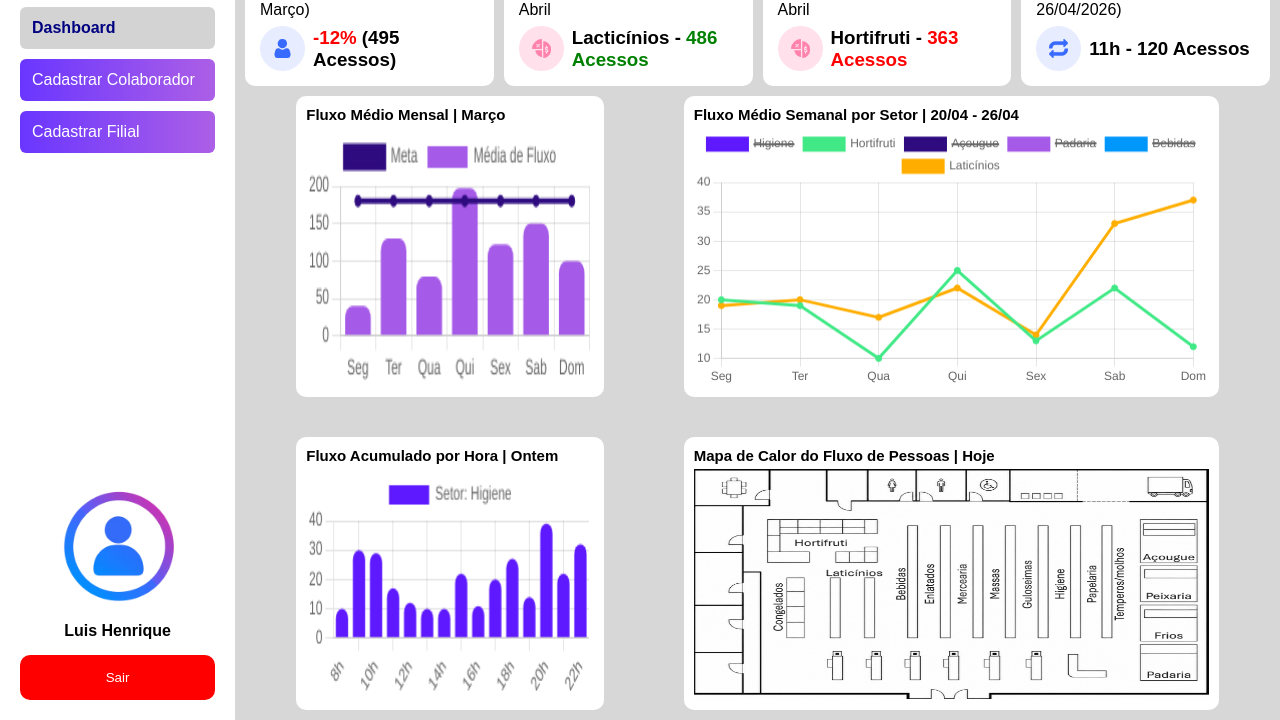
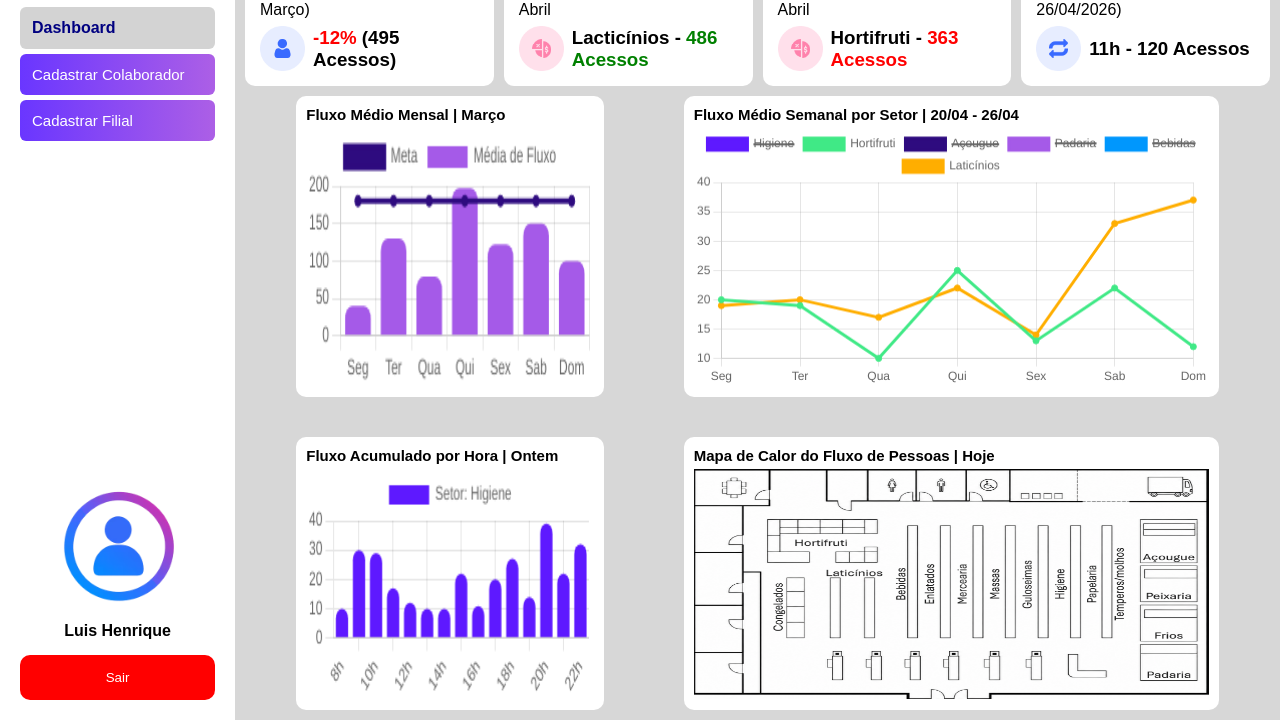
Before and after one commit to LucasA2002/projeto-loxen-grupo03, a website: page public/Dashboard.html in a window 1280 px wide. Shown: the part 80-800 px from the top of the page. Drawn offline with nearby package versions, Linux system fonts and the light colour scheme; a script that the page names is missing.

Commit message:
Ajustes nos botões da dashboard especifica

```diff
--- a/public/Dashboard.html
+++ b/public/Dashboard.html
@@ -17,11 +17,11 @@
 <body>
     <div class="sidebar">
         <img class="logo" src="assets/icon/logo.png" alt="Logo">
-        <ul class="menu">
-            <li class="agora">Dashboard</li>
-            <li><a href="cadastro_usuario.html">Cadastrar Colaborador</a></li>
-            <li><a href="cadastro_filial.html">Cadastrar Filial</a></li>
-        </ul>
+        <div class="menu">
+            <div class="agora">Dashboard</div>
+            <button onclick="">Cadastrar Colaborador</button>
+            <button onclick="">Cadastrar Filial</button>
+        </div>
         <div class="user">
             <img class="userIcon" src="assets/img/userIcon.png">
             <b>Luis Henrique</b>
--- a/public/css/dash.css
+++ b/public/css/dash.css
@@ -25,21 +25,18 @@ body {
     margin-bottom: 10px;
 }
 
-.menu {
-    list-style: none;
-}
 
-.menu li {
+.menu button {
     padding: 12px;
-    margin-bottom: 10px;
+    margin-bottom: 5px;
     cursor: pointer;
     background: linear-gradient(90deg, #6A36FF, #AC5FE6);
     border-radius: 6px;
-}
-
-.menu li a {
-    text-decoration: none;
     color: white;
+    border: none;
+    width: 100%;
+    font-size: 15px;
+    text-align: start;
 }
 
 .menu .agora {
@@ -47,6 +44,8 @@ body {
     color: navy;
     border-radius: 6px;
     font-weight: bold;
+    padding: 12px;
+    margin-bottom: 5px;
 }
 
 .user {
```
